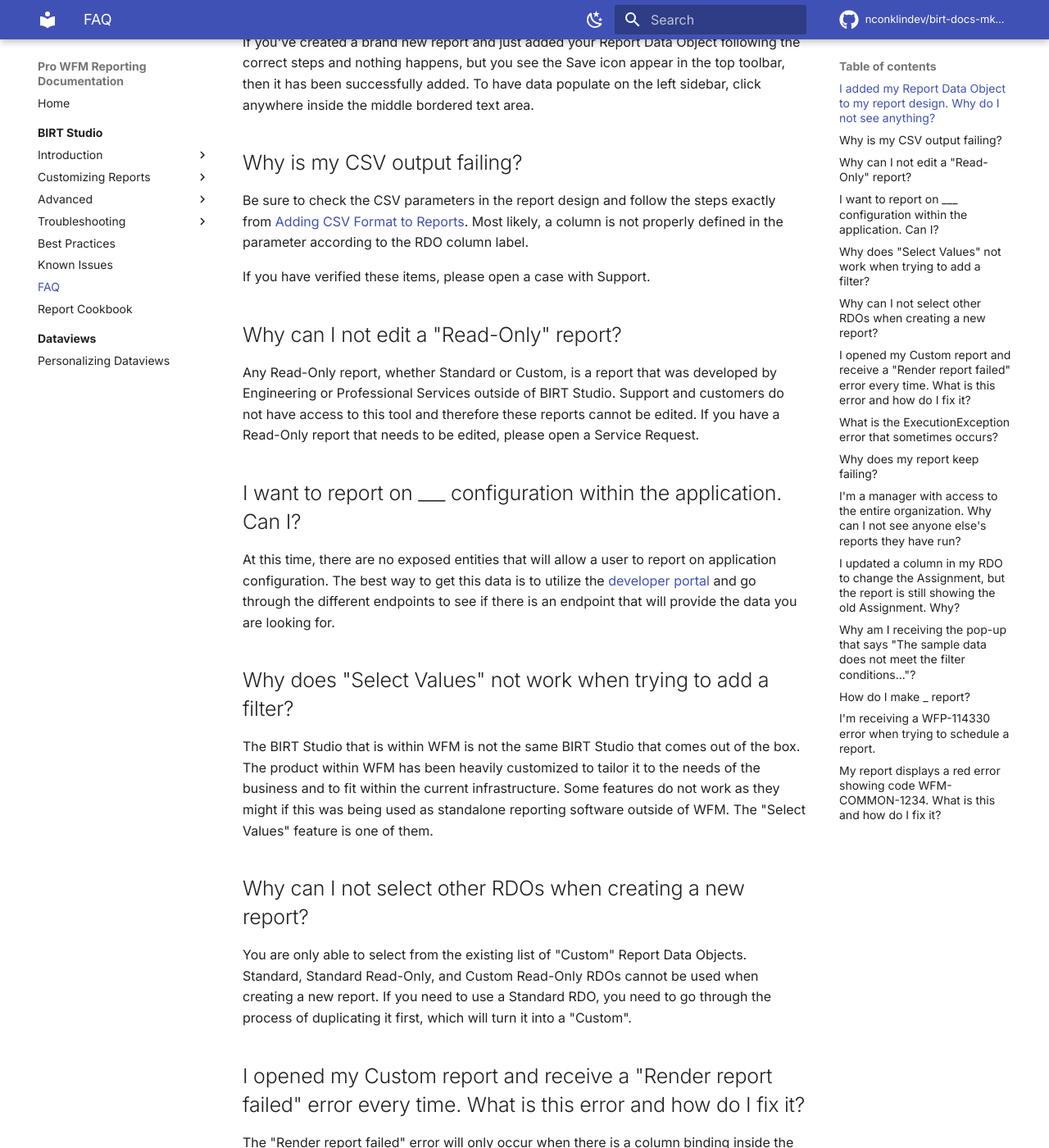
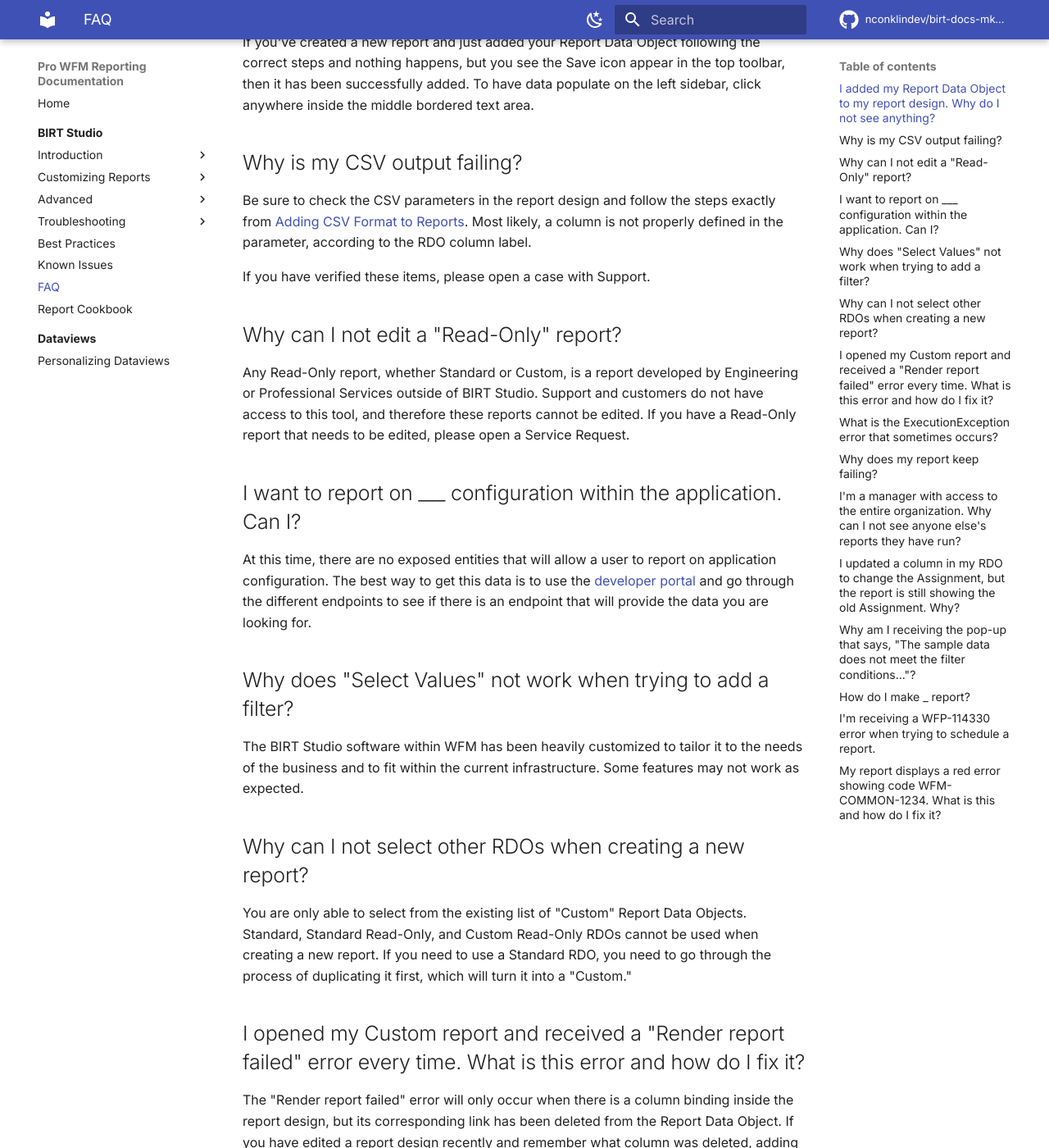
Before and after one commit to nconklindev/birt-docs-mkdocs, an MkDocs documentation site: the page built from docs/birt-studio/faq.md, in a window 1280 px wide and 1400 px high, scrolled down 359 px. Shown: the whole window at 82% size. Built offline with MkDocs 1.6.1 and Material for MkDocs 9.7.7, drawn with Linux system fonts in a browser that asks for light colours; comment, search, counter and statistics services are not loaded; some of the changed text lies outside the part shown.

Commit message:
Refine FAQ and troubleshooting documentation for BIRT Studio by improving readability, clarifying instructions, and reformatting tables for consistency. Update the "Splash" usage guide for enhanced structure and additional details.

```diff
--- a/docs/birt-studio/faq.md
+++ b/docs/birt-studio/faq.md
@@ -3,39 +3,55 @@ title: FAQ
 description: 'Frequently asked questions for BIRT Studio and report development'
 ---
 
-In this article, we outline a number of common questions that could come up when creating or editing custom reports in BIRT Studio.
+In this article, we outline a number of common questions that could come up when creating or editing custom reports in
+BIRT Studio.
 
 ## I added my Report Data Object to my report design. Why do I not see anything?
 
-If you've created a brand new report and just added your Report Data Object following the correct steps and nothing happens, but you see the Save icon appear in the top toolbar, then it has been successfully added. To have data populate on the left sidebar, click anywhere inside the middle bordered text area.
+If you've created a new report and just added your Report Data Object following the correct steps and nothing
+happens, but you see the Save icon appear in the top toolbar, then it has been successfully added. To have data populate
+on the left sidebar, click anywhere inside the middle bordered text area.
 
 ## Why is my CSV output failing?
 
-Be sure to check the CSV parameters in the report design and follow the steps exactly from [Adding CSV Format to Reports](./advanced/csv-reports.md). Most likely, a column is not properly defined in the parameter according to the RDO column label.
+Be sure to check the CSV parameters in the report design and follow the steps exactly
+from [Adding CSV Format to Reports](./advanced/csv-reports.md). Most likely, a column is not properly defined in the
+parameter, according to the RDO column label.
 
 If you have verified these items, please open a case with Support.
 
 ## Why can I not edit a "Read-Only" report?
 
-Any Read-Only report, whether Standard or Custom, is a report that was developed by Engineering or Professional Services outside of BIRT Studio. Support and customers do not have access to this tool and therefore these reports cannot be edited. If you have a Read-Only report that needs to be edited, please open a Service Request.
+Any Read-Only report, whether Standard or Custom, is a report developed by Engineering or Professional Services
+outside of BIRT Studio. Support and customers do not have access to this tool, and therefore these reports cannot be
+edited. If you have a Read-Only report that needs to be edited, please open a Service Request.
 
 ## I want to report on \_\_\_ configuration within the application. Can I?
 
-At this time, there are no exposed entities that will allow a user to report on application configuration. The best way to get this data is to utilize the [developer portal](https://developer.ukg.com) and go through the different endpoints to see if there is an endpoint that will provide the data you are looking for.
+At this time, there are no exposed entities that will allow a user to report on application configuration. The best way
+to get this data is to use the [developer portal](https://developer.ukg.com) and go through the different endpoints
+to see if there is an endpoint that will provide the data you are looking for.
 
 ## Why does "Select Values" not work when trying to add a filter?
 
-The BIRT Studio that is within WFM is not the same BIRT Studio that comes out of the box. The product within WFM has been heavily customized to tailor it to the needs of the business and to fit within the current infrastructure. Some features do not work as they might if this was being used as standalone reporting software outside of WFM. The "Select Values" feature is one of them.
+The BIRT Studio software within WFM has been heavily customized to tailor it to the needs of the business and to fit within the
+current infrastructure. Some
+features may not work as expected.
 
 ## Why can I not select other RDOs when creating a new report?
 
-You are only able to select from the existing list of "Custom" Report Data Objects. Standard, Standard Read-Only, and Custom Read-Only RDOs cannot be used when creating a new report. If you need to use a Standard RDO, you need to go through the process of duplicating it first, which will turn it into a "Custom".
+You are only able to select from the existing list of "Custom" Report Data Objects. Standard, Standard Read-Only, and
+Custom Read-Only RDOs cannot be used when creating a new report. If you need to use a Standard RDO, you need to go
+through the process of duplicating it first, which will turn it into a "Custom."
 
-## I opened my Custom report and receive a "Render report failed" error every time. What is this error and how do I fix it?
+## I opened my Custom report and received a "Render report failed" error every time. What is this error and how do I fix it?
 
-The "Render report failed" error will only occur when there is a column binding inside the report design, but its corresponding link has been deleted from the Report Data Object. If you have edited a report design recently and remember what column was deleted, adding it back to the RDO and saving will resolve the issue.
+The "Render report failed" error will only occur when there is a column binding inside the report design, but its
+corresponding link has been deleted from the Report Data Object. If you have edited a report design recently and
+remember what column was deleted, adding it back to the RDO and saving will resolve the issue.
 
-If you are not the one who made the change or do not remember what column was deleted, please reach out to Support who can reproduce the issue and review logs to determine the column that was deleted.
+If you are not the one who made the change or do not remember what column was deleted, please reach out to Support who
+can reproduce the issue and review logs to determine the column that was deleted.
 
 !!! info
 
@@ -46,33 +62,48 @@ If you are not the one who made the change or do not remember what column was de
 
 ## What is the ExecutionException error that sometimes occurs?
 
-Try reloading the report from "Published Reports" again and click on "Edit Design". If the error does not go away after multiple attempts (2 to 3), open a Support case who will be able to investigate further.
+Try reloading the report from "Published Reports" again and click on "Edit Design". If the error does not go away after
+multiple attempts (2 to 3), open a Support case who will be able to investigate further.
 
 ## Why does my report keep failing?
 
-Answering this question simply in an FAQ is not possible. There is no single answer that will suit all use cases. For that reason, please refer to the [Troubleshooting](./troubleshooting/) pages for more information.
+Answering this question simply in an FAQ is not possible. There is no single answer that will suit all use cases. For
+that reason, please refer to the [Troubleshooting](./troubleshooting/report-failures-and-performance.md) pages for more information.
 
 ## I'm a manager with access to the entire organization. Why can I not see anyone else's reports they have run?
 
-This is by design. Any manager who has access to the Report Library will only be able to see the reports that have been _run by_ them. This includes scheduled reporting jobs that designate the manager as the "Run As" user.
+This is by design. Any manager who has access to the Report Library will only be able to see the reports that have been
+_run by_ them. This includes scheduled reporting jobs that designate the manager as the "Run As" user.
 
 ## I updated a column in my RDO to change the Assignment, but the report is still showing the old Assignment. Why?
 
-When you update a column in the RDO, you must also update the report design to reflect the change. This is because the report design is a snapshot of the RDO at the time it was created. If you update the RDO, the report design will not automatically update. To sync the change with the report design:
+When you update a column in the RDO, you must also update the report design to reflect the change. This is because the
+report design is a snapshot of the RDO at the time it was created. If you update the RDO, the report design will not
+automatically update. To sync the change with the report design:
 
 1. Open the report design.
 2. Select **Data > Manage Data**.
 3. Click the **Refresh** icon.
 
-## Why am I receiving the pop-up that says "The sample data does not meet the filter conditions..."?
+## Why am I receiving the pop-up that says, "The sample data does not meet the filter conditions..."?
 
-This pop-up is not an error and is common during the report design process. In BIRT Studio, the default parameters are today–today for All Home Locations (not All Home). This pop-up can simply mean that the conditions set in the report design for those default parameters return nothing. However, when run for a different set of parameters, the report will return data. Test the report by previewing it for a wider timeframe and All Home Locations (or a smaller one if All Home Locations is too large).
+This pop-up is not an error and is common during the report design process. In BIRT Studio, the default parameters are
+today–today for All Home Locations (not All Home). This pop-up can simply mean that the conditions set in the report
+design for those default parameters return nothing. However, when run for a different set of parameters, the report will
+return data. Test the report by previewing it for a wider timeframe and All Home Locations (or a smaller one if All Home
+Locations is too large).
 
 ## How do I make **\_** report?
 
-While we aim to provide the best documentation possible on reporting, BIRT Studio, and Dataviews, we are not able to create custom-tailored articles for every different kind of report. Please see the [cookbook](/docs/birt-studio/report-cookbook) for basic recipes on getting started creating specific kinds of reports. **These are not full how-to articles**.
+While we aim to provide the best documentation possible on reporting, BIRT Studio, and Dataviews, we are not able to
+create custom-tailored articles for every different kind of report. Please see
+the [cookbook](./report-cookbook.md) for basic recipes on getting started creating specific kinds of
+reports. **These are not full how-to articles**.
 
-We also have a few articles on creating specific types of reports such as "Hours by Paycode" in the [Community](https://community.ukg.com). There is also a Community article that contains several reporting templates created by reporting subject matter experts within Support. The files will be `.zip` files that can be downloaded and imported using Setup Data Manager (SDM).
+We also have a few articles on creating specific types of reports such as "Hours by Paycode" in
+the [Community](https://community.ukg.com). There is also a Community article that contains several reporting templates
+created by reporting subject-matter experts within Support. The files will be `.zip` files that can be downloaded and
+imported using Setup Data Manager (SDM).
 
 !!! warning
 
```
Also changed, not shown: other parts of docs/birt-studio/faq.md (+10 -4 lines), docs/birt-studio/troubleshooting/using-splash.md (+55 -37 lines).
